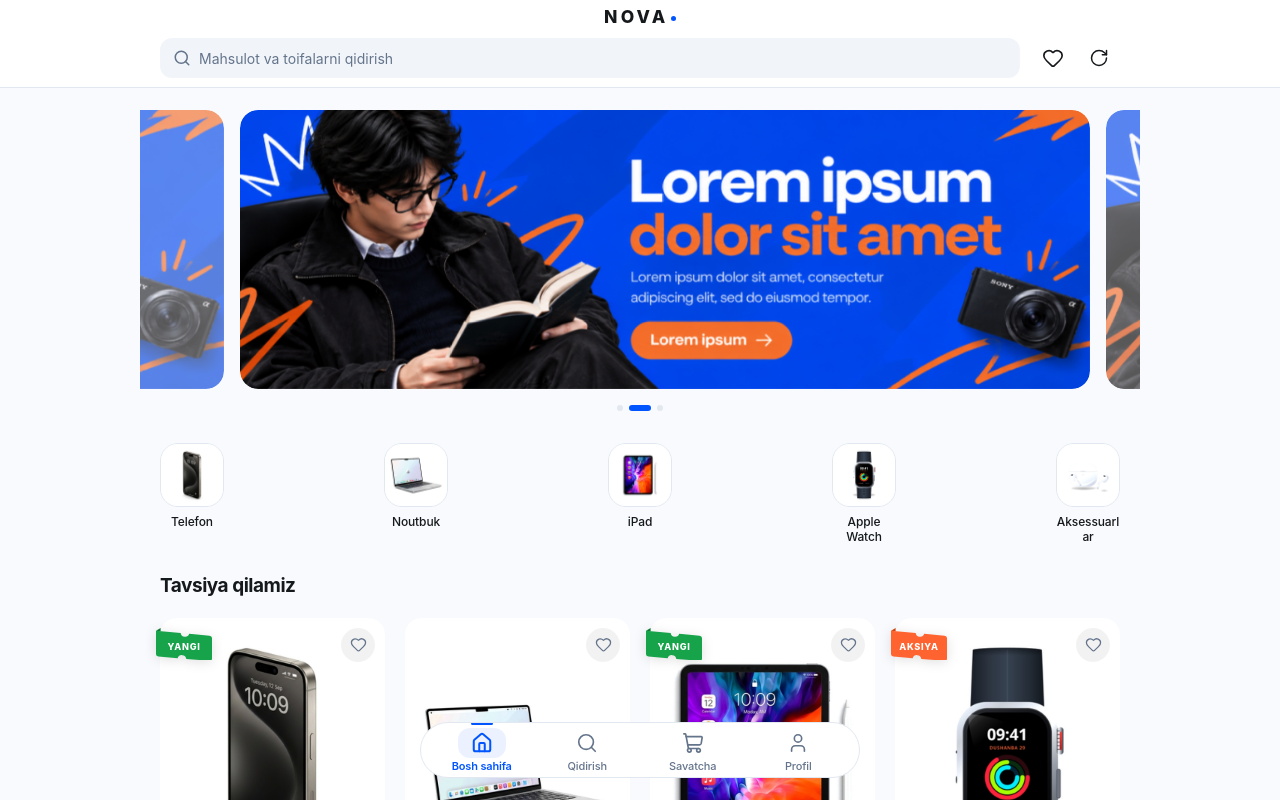
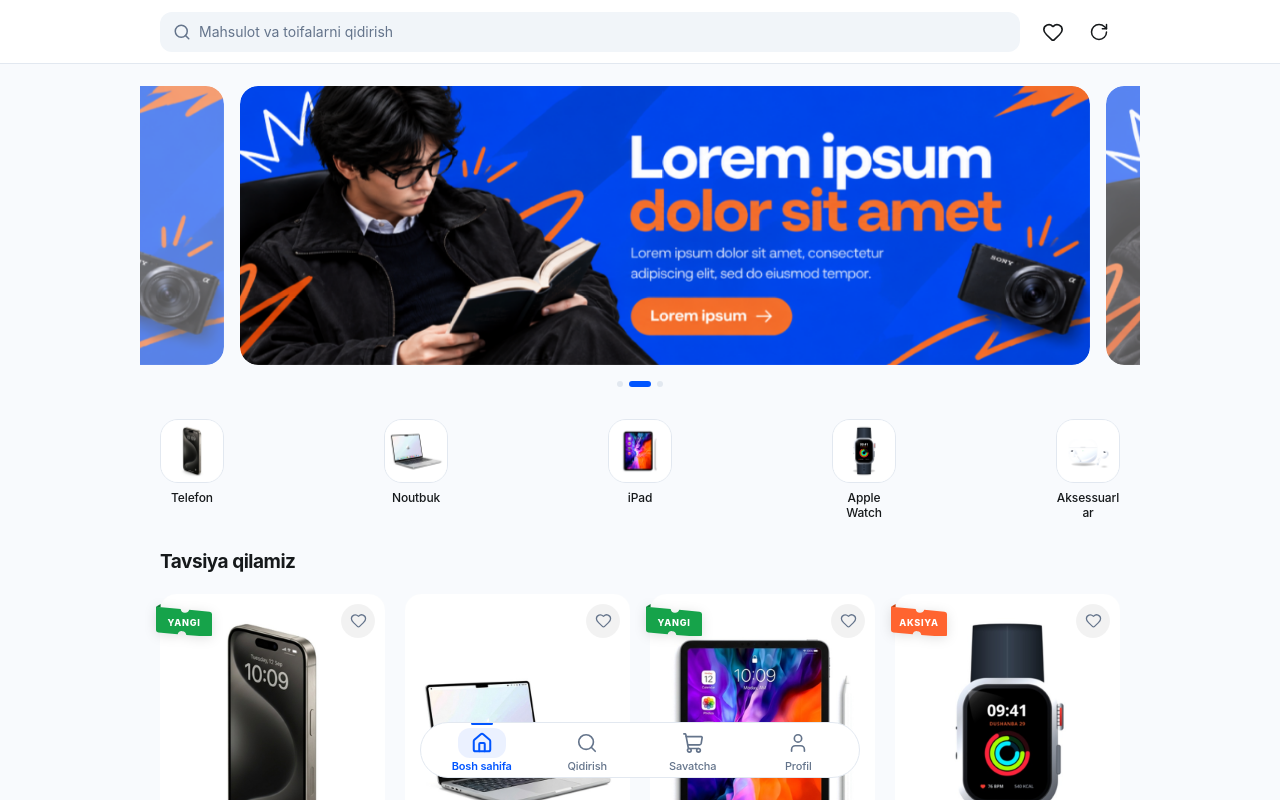
Before and after one commit to rakhimov-web/ecommerce, a React (Vite) app: page / in a window 1280 px wide. Shown: the top 800 px of the page. Built offline with nearby package versions, Linux system fonts and the light colour scheme; a web font is replaced by a local one.

Commit message:
Revert "feat(ui): add elegant top NOVA logo in header with safe-area spacing and increase bottom menu padding"
This reverts commit 438ab27db0a71873f9bd864532f1484edb0003f1.

```diff
--- a/src/components/header/Header.jsx
+++ b/src/components/header/Header.jsx
@@ -2,7 +2,6 @@
 import { Search, Heart, RotateCw, X } from "lucide-react";
 import NotificationBadge from "../common/NotificationBadge";
 import { useApp } from "../../context/useApp";
-import { BRAND_CONFIG } from "../../config/brand";
 import styles from "./header.module.css";
 
 const Header = ({
@@ -27,31 +26,9 @@
     }
   };
 
-  const handleLogoClick = () => {
-    if (typeof window !== "undefined") {
-      window.scrollTo({ top: 0, behavior: "smooth" });
-    }
-  };
-
   return (
     <header className={styles.header}>
       <div className={styles.container}>
-        {/* Yuqori brend logo qatori (Telegram Fullscreen da markazlashgan professional logo) */}
-        <div className={styles.topLogoRow}>
-          <div
-            className={styles.brandLogo}
-            onClick={handleLogoClick}
-            role="button"
-            tabIndex={0}
-            aria-label={`${BRAND_CONFIG.name} do'koni`}
-          >
-            <span className={styles.brandName}>{BRAND_CONFIG.name}</span>
-            <span className={styles.brandDot} />
-          </div>
-        </div>
-
-        {/* Qidiruv maydoni va harakatlar tugmalari qatori */}
-        <div className={styles.actionRow}>
         {/* Qidiruv maydoni (bosilganda to'g'ridan-to'g'ri SearchPage ga o'tadi) */}
         <div
           className={styles.searchBox}
@@ -113,7 +90,6 @@
           </button>
         </div>
       </div>
-    </div>
     </header>
   );
 };
--- a/src/components/header/header.module.css
+++ b/src/components/header/header.module.css
@@ -10,81 +10,19 @@
   border-bottom: 1px solid var(--border);
   margin: 0;
   padding: 0;
-  padding-top: env(safe-area-inset-top, 0px);
-  box-sizing: border-box;
   font-family: var(--font-primary);
 }
 
 .container {
   display: flex;
-  flex-direction: column;
-  justify-content: flex-end;
+  align-items: center;
+  justify-content: space-between;
   width: 100%;
   max-width: 1000px;
   margin: 0 auto;
-  padding: 0 2rem 0.8rem 2rem;
-  gap: 0.6rem;
+  padding: 0 2rem;
+  gap: 1.2rem;
   height: 100%;
-  box-sizing: border-box;
-}
-
-/* Yuqori brend logo qatori (Telegram Fullscreen notch/status-bar ostida markazlashgan) */
-.topLogoRow {
-  display: flex;
-  align-items: center;
-  justify-content: center;
-  width: 100%;
-  height: 2.8rem;
-  position: relative;
-  flex-shrink: 0;
-}
-
-.brandLogo {
-  display: inline-flex;
-  align-items: center;
-  justify-content: center;
-  gap: 0.25rem;
-  cursor: pointer;
-  user-select: none;
-  -webkit-tap-highlight-color: transparent;
-  padding: 0.2rem 0.8rem;
-  border-radius: 999px;
-  transition: opacity 0.15s ease, transform 0.15s ease;
-}
-
-.brandLogo:active {
-  opacity: 0.72;
-  transform: scale(0.98);
-}
-
-.brandName {
-  font-family: var(--font-primary);
-  font-size: 1.75rem; /* 17.5px */
-  font-weight: 800;
-  letter-spacing: 0.18em;
-  text-transform: uppercase;
-  color: var(--black);
-  line-height: 1;
-}
-
-.brandDot {
-  display: inline-block;
-  width: 0.5rem;
-  height: 0.5rem;
-  border-radius: 50%;
-  background-color: var(--primary);
-  margin-top: 0.2rem;
-}
-
-/* Qidiruv va harakat tugmalari qatori */
-.actionRow {
-  display: flex;
-  align-items: center;
-  justify-content: space-between;
-  width: 100%;
-  gap: 1.2rem;
-  height: 4.2rem;
-  flex-shrink: 0;
 }
 
 /* Qidiruv maydoni (Native app uslubida tinch va toza, nozik kulrang fon) */
--- a/src/components/menu/menu.module.css
+++ b/src/components/menu/menu.module.css
@@ -20,9 +20,7 @@
   background-color: var(--white);
   border-top: 1px solid var(--border);
   height: var(--menu-height);
-  padding-top: 0.5rem;
-  padding-bottom: var(--menu-bottom-padding);
-  box-sizing: border-box;
+  padding: 0 0 env(safe-area-inset-bottom, 0px);
   border-radius: 0;
 }
 
@@ -38,7 +36,7 @@
   background: transparent;
   border: none;
   cursor: pointer;
-  padding: 0.2rem 0.2rem;
+  padding: 0.35rem 0.2rem;
   color: var(--gray);
   font-family: var(--font-primary);
   border-radius: 0;
@@ -60,10 +58,10 @@
 /* Scroll-proof gorizontal rels (Pill Track) */
 .pillTrack {
   position: absolute;
-  top: 0.5rem;
+  top: 0;
   left: 0;
   right: 0;
-  bottom: var(--menu-bottom-padding);
+  bottom: 0;
   pointer-events: none;
   z-index: 1;
   display: flex;
@@ -276,13 +274,10 @@
     background-color: var(--white);
     pointer-events: auto;
     overflow: hidden;
-    height: 5.6rem;
     padding: 0 0.8rem;
   }
 
   .pillTrack {
-    top: 0;
-    bottom: 0;
     left: 0.8rem;
     right: 0.8rem;
     width: calc(100% - 1.6rem);
--- a/src/config/brand.js
+++ b/src/config/brand.js
@@ -6,9 +6,9 @@
  */
 export const BRAND_CONFIG = {
   // Asosiy brend nomi (meta title va Telegram mini app-da ishlatiladi)
-  name: "NOVA",
+  name: "STORE",
   tagline: "E-Commerce",
-  shortTitle: "Nova",
+  shortTitle: "Store",
 
   // Do'kon tavsifi (SEO va Telegram Browser Gate uchun)
   description:
--- a/src/index.css
+++ b/src/index.css
@@ -120,30 +120,15 @@
   /* ========================================
      UNIFIED APP LAYOUT CONSTANTS (PIXEL MATCHED)
      ======================================== */
-  --header-base-height: 8.8rem; /* 88px desktop: 32px logo + 44px search + gap */
-  --header-height: calc(var(--header-base-height) + env(safe-area-inset-top, 0px));
-  --search-header-base-height: 6.4rem; /* 64px desktop */
-  --search-header-height: calc(var(--search-header-base-height) + env(safe-area-inset-top, 0px));
-
-  --menu-base-height: 5.6rem; /* 56px desktop va mobil */
-  --menu-bottom-padding: max(1.2rem, env(safe-area-inset-bottom, 0px));
-  --menu-height: calc(var(--menu-base-height) + var(--menu-bottom-padding));
-
+  --header-height: 6.4rem; /* 64px desktop */
+  --menu-height: 5.6rem; /* 56px desktop va mobil */
   --content-gap-top: 1.8rem; /* 18px desktop - Apple uslubida nafas oluvchi bo'shliq */
   --content-gap-bottom: 4.2rem; /* 42px desktop */
 }
 
 @media (max-width: 768px) {
   :root {
-    --header-base-height: 8.6rem; /* 86px mobil */
-    --header-height: calc(var(--header-base-height) + env(safe-area-inset-top, 0px));
-    --search-header-base-height: 6.0rem; /* 60px mobil */
-    --search-header-height: calc(var(--search-header-base-height) + env(safe-area-inset-top, 0px));
-
-    --menu-base-height: 5.4rem;
-    --menu-bottom-padding: max(1.4rem, env(safe-area-inset-bottom, 0px));
-    --menu-height: calc(var(--menu-base-height) + var(--menu-bottom-padding));
-
+    --header-height: 6rem; /* 60px mobil */
     --content-gap-top: 1.6rem; /* 16px mobil */
     --content-gap-bottom: 3.8rem; /* 38px mobil */
   }
@@ -151,15 +136,8 @@
 
 @media (max-width: 360px) {
   :root {
-    --header-base-height: 8.0rem; /* 80px kichik mobil */
-    --header-height: calc(var(--header-base-height) + env(safe-area-inset-top, 0px));
-    --search-header-base-height: 5.6rem; /* 56px kichik mobil */
-    --search-header-height: calc(var(--search-header-base-height) + env(safe-area-inset-top, 0px));
-
-    --menu-base-height: 5.0rem; /* 50px kichik mobil */
-    --menu-bottom-padding: max(1.2rem, env(safe-area-inset-bottom, 0px));
-    --menu-height: calc(var(--menu-base-height) + var(--menu-bottom-padding));
-
+    --header-height: 5.6rem; /* 56px kichik mobil */
+    --menu-height: 5.2rem; /* 52px kichik mobil */
     --content-gap-top: 1.4rem; /* 14px kichik mobil */
     --content-gap-bottom: 3.2rem; /* 32px kichik mobil */
   }
@@ -167,15 +145,8 @@
 
 @media (max-width: 340px) {
   :root {
-    --header-base-height: 7.8rem; /* 78px ultra-kichik mobil */
-    --header-height: calc(var(--header-base-height) + env(safe-area-inset-top, 0px));
-    --search-header-base-height: 5.4rem;
-    --search-header-height: calc(var(--search-header-base-height) + env(safe-area-inset-top, 0px));
-
-    --menu-base-height: 4.8rem;
-    --menu-bottom-padding: max(1.0rem, env(safe-area-inset-bottom, 0px));
-    --menu-height: calc(var(--menu-base-height) + var(--menu-bottom-padding));
-
+    --header-height: 5.4rem; /* 54px ultra-kichik mobil */
+    --menu-height: 5rem; /* 50px ultra-kichik mobil */
     --content-gap-top: 1.2rem; /* 12px ultra-kichik mobil */
     --content-gap-bottom: 2.8rem; /* 28px ultra-kichik mobil */
   }
--- a/src/pages/home/home.module.css
+++ b/src/pages/home/home.module.css
@@ -3,7 +3,7 @@
   min-height: 100vh;
   background-color: var(--background);
   padding-top: var(--header-height);
-  padding-bottom: calc(var(--menu-height) + 1.6rem);
+  padding-bottom: calc(var(--menu-height) + env(safe-area-inset-bottom, 0px));
   font-family: var(--font-primary);
   user-select: none;
   -webkit-user-select: none;
--- a/src/pages/search/searchPage.module.css
+++ b/src/pages/search/searchPage.module.css
@@ -2,8 +2,8 @@
   width: 100%;
   min-height: 100vh;
   background-color: var(--background);
-  padding-top: var(--search-header-height);
-  padding-bottom: calc(var(--menu-height) + 1.6rem);
+  padding-top: var(--header-height);
+  padding-bottom: calc(var(--menu-height) + env(safe-area-inset-bottom, 0px));
   font-family: var(--font-primary);
   user-select: none;
   -webkit-user-select: none;
@@ -19,16 +19,12 @@
   left: 0;
   right: 0;
   width: 100%;
-  height: var(--search-header-height);
-  padding-top: env(safe-area-inset-top, 0px);
-  box-sizing: border-box;
+  height: var(--header-height);
   z-index: 1000;
   background-color: var(--white);
   border-bottom: 1px solid var(--border);
   margin: 0;
-  padding-left: 0;
-  padding-right: 0;
-  padding-bottom: 0;
+  padding: 0;
 }
 
 .headerContent {
```
Lines whose indentation alone changed are shown as unchanged.
